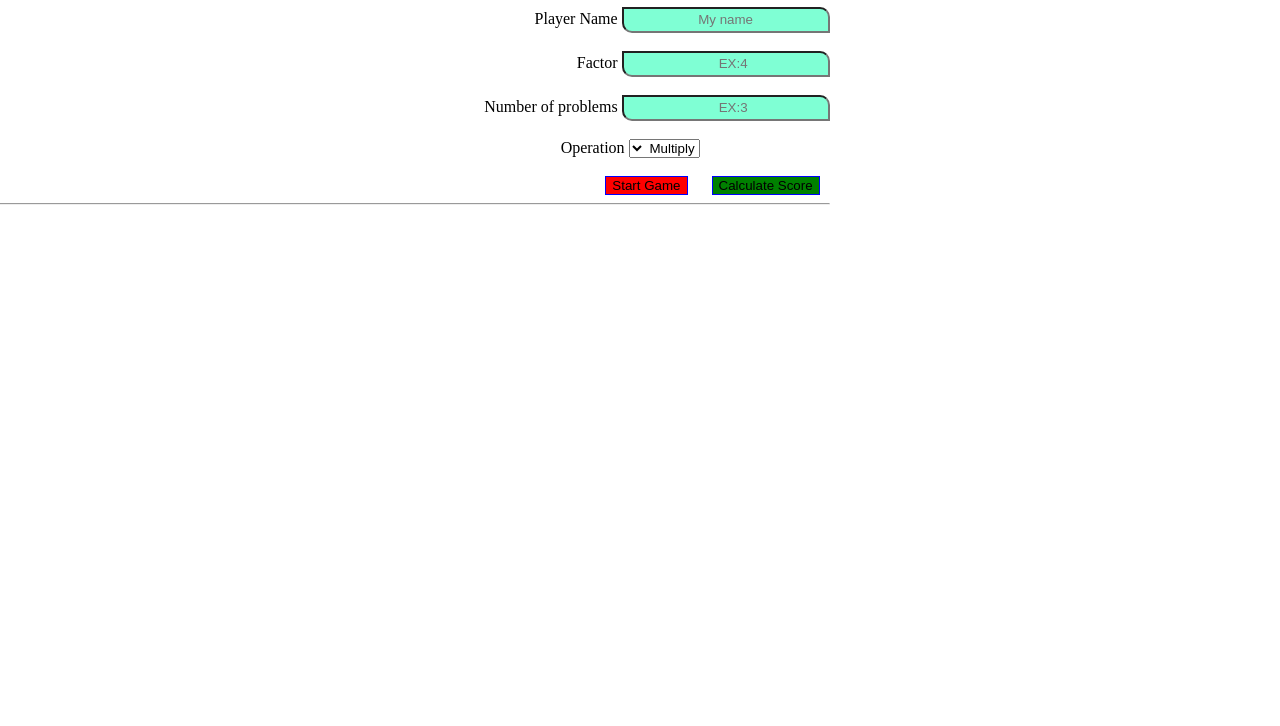
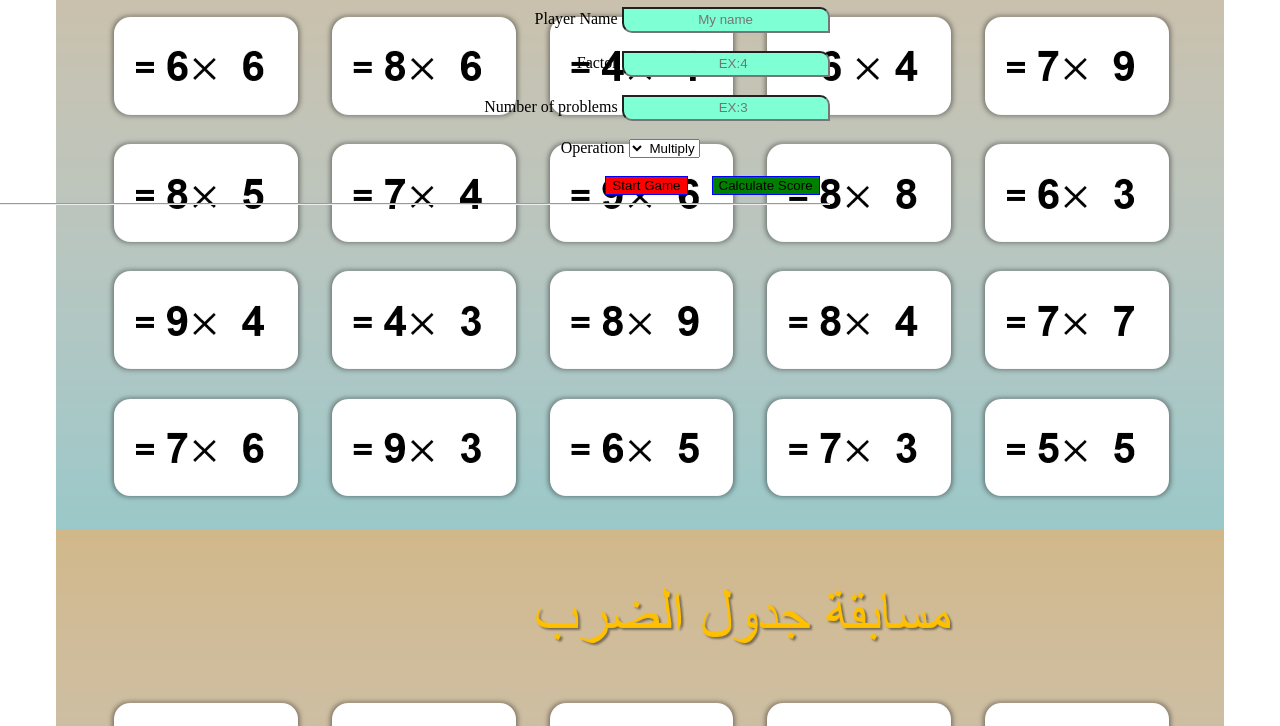
Before and after one commit to mohammadnajjar2001/homework2, a plain HTML site: page index.html in a window 1280 px wide. Shown: the part 74-800 px from the top of the page. Drawn offline with nearby package versions, Linux system fonts and the light colour scheme.

Commit message:
Update page.css

```diff
--- a/page.css
+++ b/page.css
@@ -3,7 +3,7 @@
 */
 body{
 
-    background-image: url('photo.jpg');
+    background-image: url('photo.png');
     background-repeat: repeat-y; /* لتغطية الخلفية كاملة */
     background-position: center; /* لتوسيط الخلفية */
 }
```
